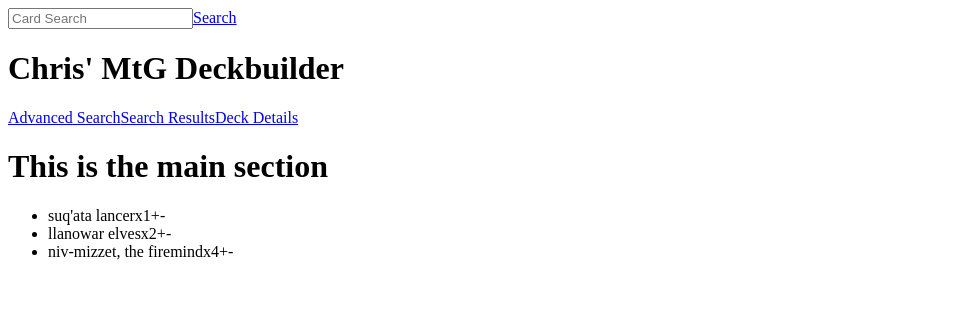
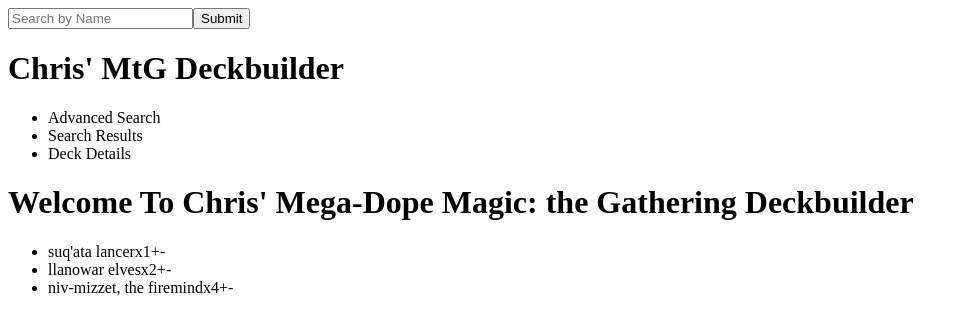
Before and after one commit to ChristopherDuggan/mtg-deckbuilder, a React (Create React App) app: page / in a window 1280 px wide. Shown: the top 334 px of the page, without its empty margins (0-968 px from the left). Built offline with nearby package versions, Linux system fonts and the light colour scheme.

Commit message:
Main is conditionally rendered, name search is near complete (need work on punctuation edge cases), results rendering dynamically

```diff
--- a/package.json
+++ b/package.json
@@ -3,6 +3,7 @@
   "version": "0.1.0",
   "private": true,
   "dependencies": {
+    "axios": "^0.18.0",
     "react": "^16.8.6",
     "react-dom": "^16.8.6",
     "react-router-dom": "^5.0.0",
--- a/src/App.js
+++ b/src/App.js
@@ -2,13 +2,49 @@
 import Header from './components/Header'
 import Main from './components/Main'
 import DeckList from './components/DeckList'
+import axios from 'axios'
 
 class App extends Component {
+  constructor(props) {
+    super(props)
+    this.state = {
+      currentView: 'Home',
+      results: []
+    }
+    this.changeView = this.changeView.bind(this)
+    this.search = this.search.bind(this)
+
+  }
+  changeView(e){
+    this.setState({
+      currentView: e.target.id
+    })
+  }
+
+  search(e, parameters){
+    let url = `https://api.magicthegathering.io/v1/cards?`
+
+    Object.entries(parameters)
+    .map(entry => url+=`${entry[0]}=${encodeURIComponent(entry[1])}&`)
+
+    axios.get(url)
+    .then(response => response.data.cards)
+    .then(data => this.setState({results: data})
+  )
+  }
+
   render() {
     return (
       <div>
-        <Header />
-        <Main />
+
+        <Header
+          search = {this.search}
+          changeView = {this.changeView}
+        />
+        <Main
+          currentView = {this.state.currentView}
+          searchResults = {this.state.results}
+        />
         <DeckList />
       </div>
     );
--- a/src/components/Header.js
+++ b/src/components/Header.js
@@ -1,19 +1,59 @@
 import React from 'react'
-import { Link } from 'react-router-dom'
 
 class Header extends React.Component {
+  constructor(props) {
+    super(props)
+    this.state = {}
+    this.handleTextInput = this.handleTextInput.bind(this)
+    this.handleSubmit = this.handleSubmit.bind(this)
+  }
+
+  handleSubmit(e){
+    e.preventDefault()
+    this.props.search(e, this.state)
+    this.props.changeView(e)
+  }
+
+  handleTextInput(e) {
+    const type = e.target.getAttribute('input_type')
+    const value = e.target.value
+
+    this.setState(state => {
+      return {[type]: value}
+    })
+  }
+
   render() {
+
     return(
       <div>
-        <form>
-          <input placeholder="Card Search"></input>
-          <Link to="/results">Search</Link>
+        <form
+          id="Results"
+          onSubmit={this.handleSubmit}>
+          <input
+            placeholder="Search by Name"
+
+            input_type="name"
+
+            id="nameField"
+
+            onChange={this.handleTextInput}
+          />
+          <button type="submit">Submit</button>
         </form>
         <h1>Chris' MtG Deckbuilder</h1>
         <nav>
-          <Link to="/advanced">Advanced Search</Link>
-          <Link to="/results">Search Results</Link>
-          <Link to="/deckdetails">Deck Details</Link>
+          <ul>
+            <li id="Advanced" onClick={this.props.changeView}>
+              Advanced Search
+            </li>
+            <li id="Results" onClick={this.props.changeView}>
+              Search Results
+            </li>
+            <li id="DeckDetails" onClick={this.props.changeView}>
+              Deck Details
+            </li>
+          </ul>
         </nav>
       </div>
     )
--- /dev/null
+++ b/src/components/Home.js
@@ -0,0 +1,11 @@
+import React from 'react'
+
+class Home extends React.Component {
+  render() {
+    return (
+      <h1>Welcome To Chris' Mega-Dope Magic: the Gathering Deckbuilder</h1>
+    )
+  }
+}
+
+export default Home
--- a/src/components/Main.js
+++ b/src/components/Main.js
@@ -1,19 +1,33 @@
 import React from 'react'
-import { Route } from 'react-router-dom'
+import Home from './Home'
 import Advanced from './Advanced'
 import Results from './Results'
 import DeckDetails from './DeckDetails'
 
 class Main extends React.Component{
+  renderSwitch(currentView){
+    switch(currentView){
+      case 'DeckDetails':
+      return <DeckDetails/>;
+      case 'Advanced':
+      return <Advanced/>
+      case 'Results':
+      return <Results results={this.props.searchResults}/>
+      default:
+      return <Home/>
+    }
+  }
   render() {
+
+    console.log(this.props.searchResults)
+
+    const { currentView } = this.props
     return(
       <main>
-        <h1>This is the main section</h1>
-        <Route path="/results" component={Results} />
-        <Route path="/advanced" component={Advanced} />
-        <Route path="/deckdetails" component={DeckDetails} />
+        {this.renderSwitch(currentView)}
       </main>
     )
+
   }
 }
 
--- a/src/components/Results.js
+++ b/src/components/Results.js
@@ -2,8 +2,18 @@
 
 class Results extends React.Component {
   render() {
+    console.log(this.props.results)
+    const renderResults = this.props.results.map(result => (
+      <div>
+        <h3>{result.name}</h3>
+        <img src={result.imageUrl}/>
+      </div>))
     return (
-      <h1>Results View</h1>
+      <div>
+        <h1>Results View</h1>
+        {renderResults}
+      </div>
+
     )
   }
 }
```
Also changed, not shown: 1 other file (tests, documents, lock files or other folders).
